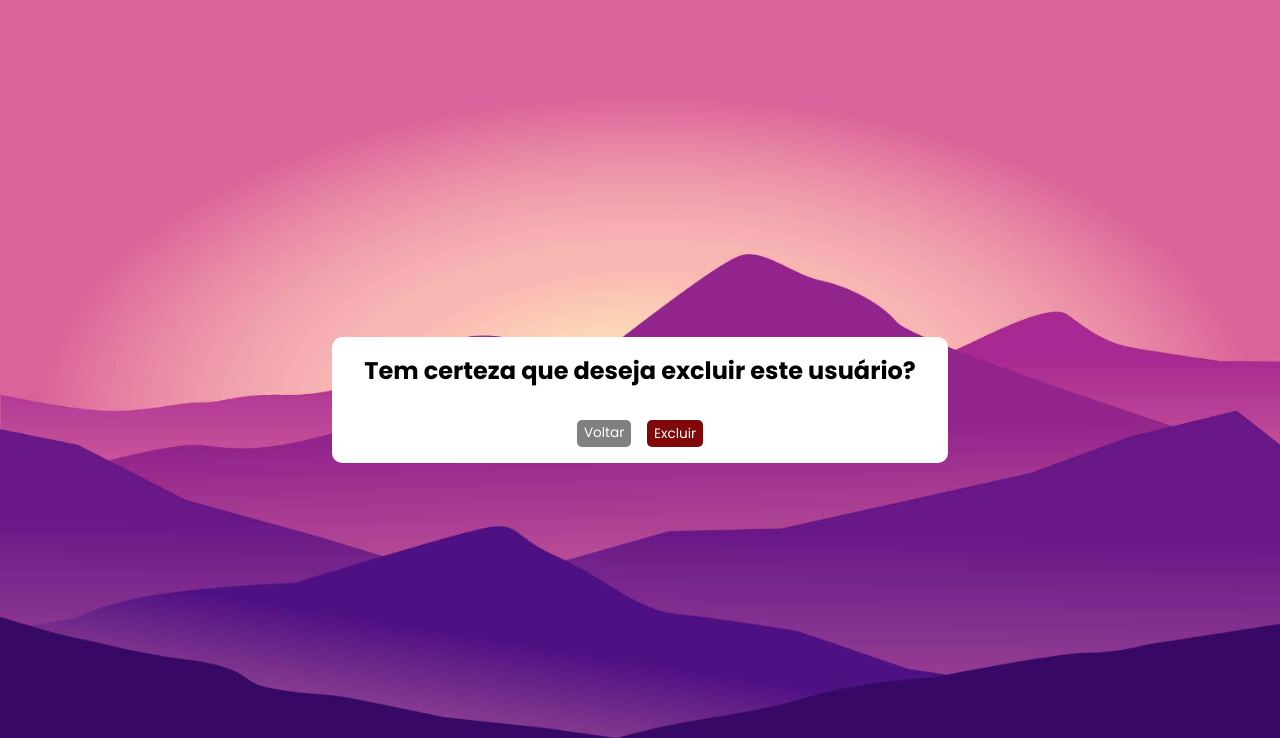
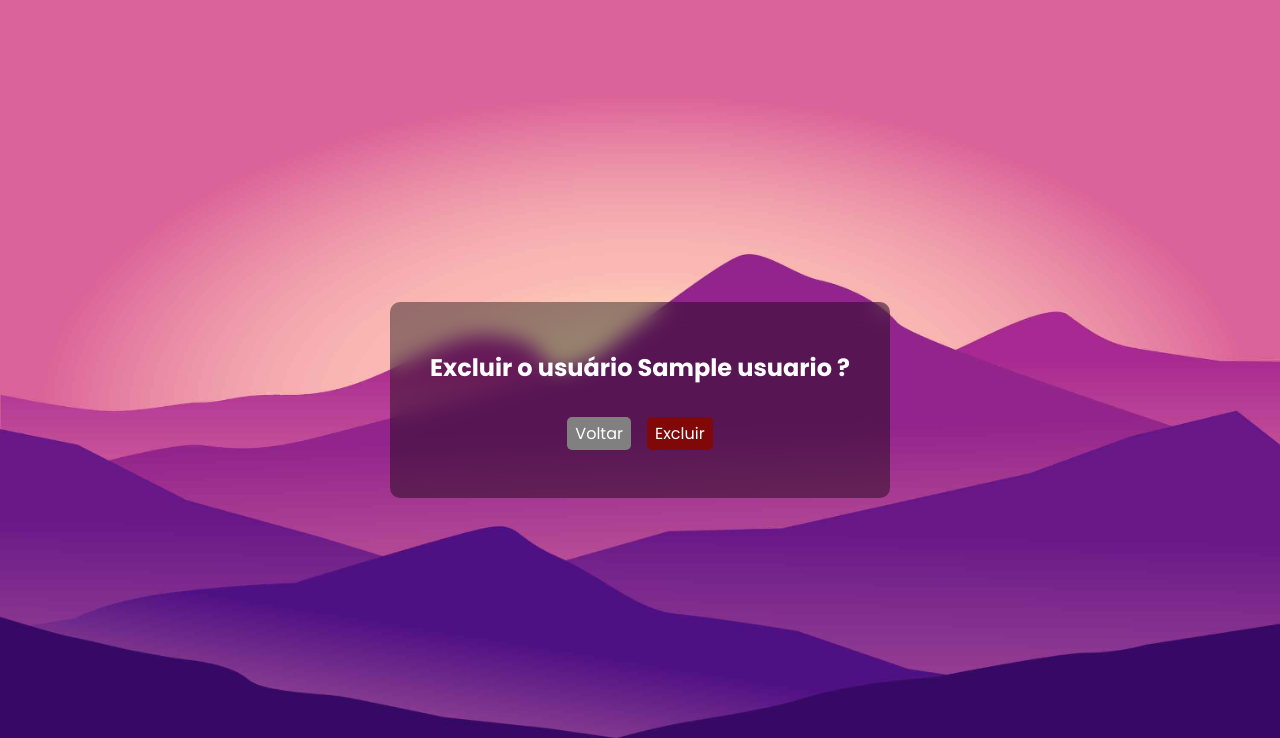
Before and after one commit to evaaldo/GERENCIAMENTO-USUARIOS, an ASP.NET Core app: page /Usuario/Excluir/1 in a window 1280 px wide. Shown: the top 738 px of the page. Run offline with ASP.NET Core 8, Linux system fonts and the light colour scheme; tables that the repository leaves empty hold one stand-in row (values such as "Sample post"); style sheets or scripts are compiled from the project's sources; some libraries are stand-ins or nearby versions.

Commit message:
Feat: Melhorando visual de edição

```diff
--- a/Controllers/UsuarioController.cs
+++ b/Controllers/UsuarioController.cs
@@ -38,6 +38,12 @@ namespace GerenciamentoUsuario.Controllers.UsuarioController
                     if(usuario.Nome == usuarioModel.Nome)
                     {
                         TempData["MensagemCadastro"] = "Um usuario com esse nome ja esta cadastrado! Cadastre um novo.";
+                        return RedirectToAction(nameof(Cadastrar));
+                    }
+
+                    if(usuario.Nome == null || usuario.Senha == null)
+                    {
+                        TempData["MensagemCadastro"] = "Preencha os campos para cadastrar.";
                         return RedirectToAction(nameof(Cadastrar));
                     }
                 }
--- a/Views/Usuario/Excluir.cshtml
+++ b/Views/Usuario/Excluir.cshtml
@@ -14,7 +14,7 @@
 </head>
 <body>
     <section class="deletar">
-        <h1>Tem certeza que deseja excluir este usuário?</h1>
+        <h1>Excluir o usuário @Model.Nome ?</h1>
         <div>
             <a class="btnVoltar" asp-action="Listagem">Voltar</a>
             <form asp-action="Excluir">
--- a/wwwroot/css/site.css
+++ b/wwwroot/css/site.css
@@ -176,7 +176,7 @@ body {
 }
 
 .fa-pen-to-square:hover {
-  color: rgb(80, 80, 212);
+  color: rgb(76, 103, 255);
 }
 
 @media screen and (max-width: 1024px) {
@@ -186,8 +186,9 @@ body {
 }
 
 .deletar {
-  background-color: white;
-  padding: 1em 2em;
+  background-color: rgba(0, 0, 0, 0.4);
+  backdrop-filter: blur(10px);
+  padding: 3em 2.5em;
   display: flex;
   flex-direction: column;
   justify-content: center;
@@ -197,7 +198,7 @@ body {
 }
 
 .deletar h1 {
-  color: black;
+  color: white;
 }
 
 .deletar div {
@@ -208,7 +209,7 @@ body {
 .btnVoltar {
   background-color: gray;
   padding: .25em .5em;
-  font-size: .85em;
+  font-size: 1em;
   text-decoration: none;
   color: white;
   border-radius: 5px;
@@ -218,7 +219,7 @@ body {
 .btnExcluir {
   background-color: rgb(129, 8, 8);
   padding: .25em .5em;
-  font-size: .85em;
+  font-size: 1em;
   text-decoration: none;
   color: white;
   border-radius: 5px;
@@ -229,12 +230,12 @@ body {
 }
 
 .btnVoltar:hover {
-  background-color: black;
+  background-color: rgb(71, 71, 71);
   opacity: .8;
 }
 
 .btnExcluir:hover {
-  background-color: black;
+  background-color: rgb(255, 0, 0);
   opacity: .8;
 }
 
@@ -255,18 +256,19 @@ body {
 }
 
 .editarForm {
-  background-color: white;
+  background-color: rgba(0, 0, 0, 0.4);
+  backdrop-filter: blur(10px);
   padding: 1em 2em;
   display: flex;
   flex-direction: column;
   justify-content: center;
   align-items: center;
   border-radius: 10px;
-  color: black;
+  color: white;
 }
 
 .editarForm div {
-  color: black;
+  color: white;
   display: flex;
   flex-direction: column;
   justify-content: center;
@@ -298,12 +300,12 @@ body {
   border-radius: 5px;
   border: 0px;
   padding: .25em 1em;
-  background-color: cadetblue;
+  background-color: rgb(36, 92, 196);
   font-family: 'Poppins', sans-serif;
   cursor: pointer;
   transition: .25s;
 }
 
 .editarForm button:hover {
-  background-color: black;
+  background-color: rgb(13, 45, 224);
 }
```
